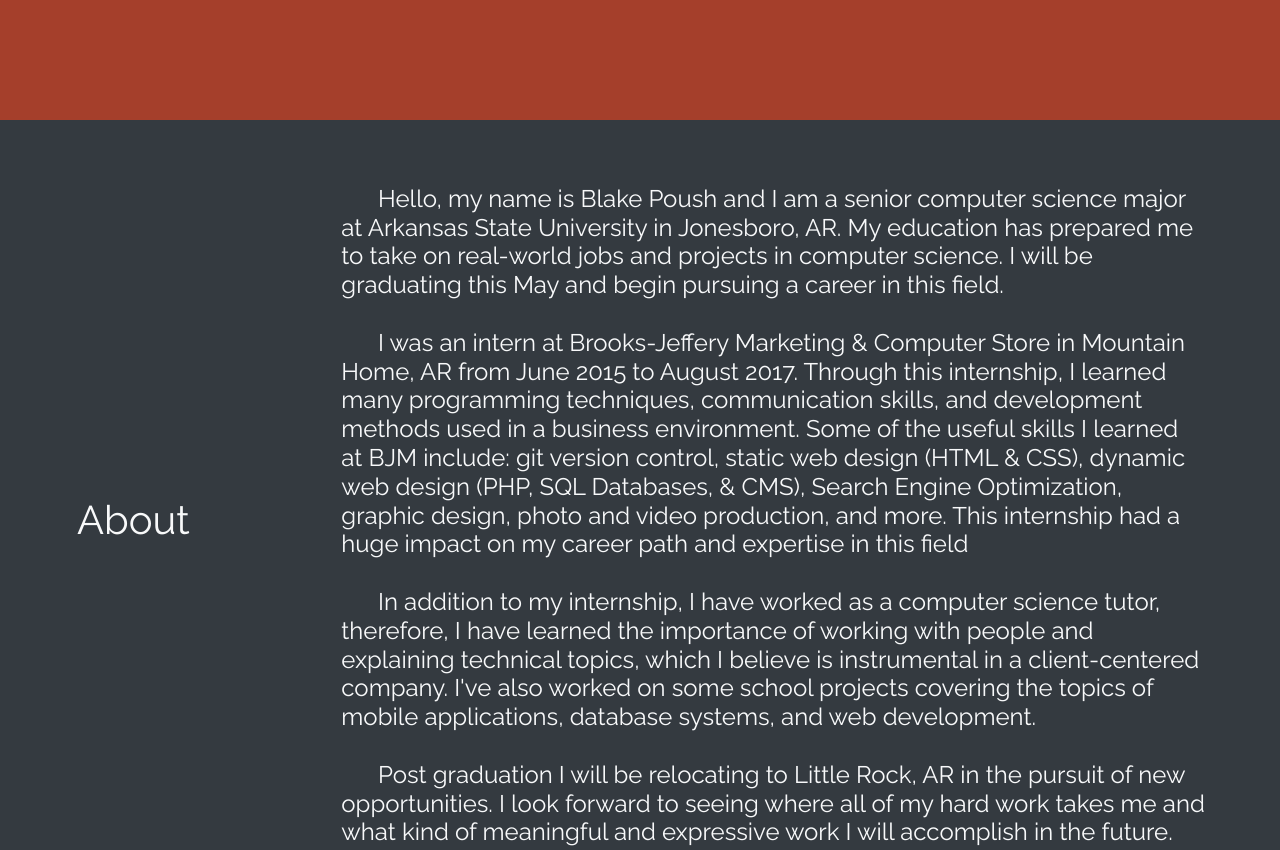
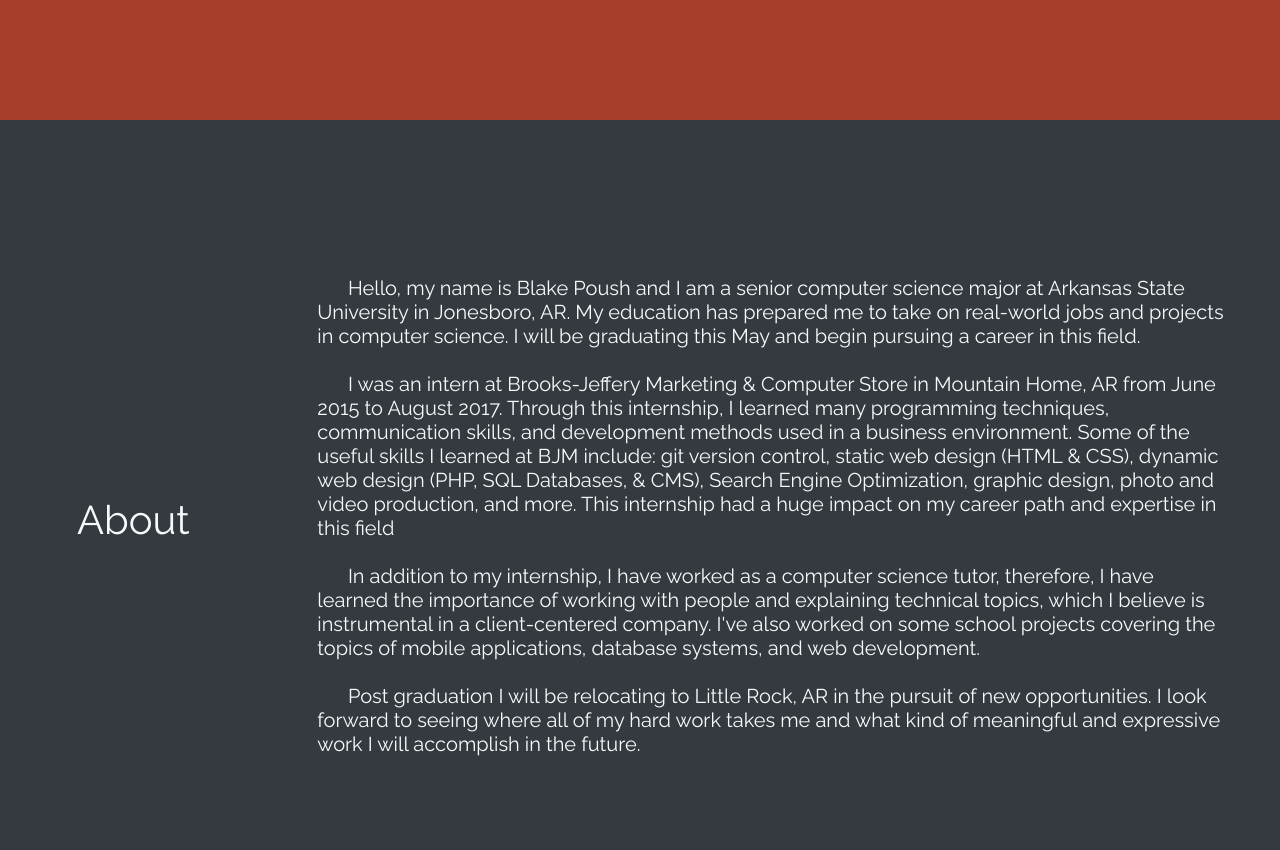
Before and after one commit to blakepoush/blakepoush.github.io, a plain HTML site: page index.html in a window 1280 px wide. Shown: the part 680-1530 px from the top of the page. Drawn offline with nearby package versions, Linux system fonts and the light colour scheme.

Commit message:
minor styling adjustments

```diff
--- a/index.html
+++ b/index.html
@@ -26,8 +26,8 @@
     </section>
     <section id="about" class="row content-view container-fluid p-0 text-light">
         <h1 class="col-sm-2 m-auto py-3 text-center">About</h1>
-        <div class="col-sm-9 m-auto py-5 px-5">
-            <h4>&nbsp;&nbsp;&nbsp;&nbsp;&nbsp;&nbsp;Hello, my name is Blake Poush and I am a senior computer science major at Arkansas State University in Jonesboro, AR.
+        <div class="col-sm-9 m-auto py-5 px-4">
+            <h5>&nbsp;&nbsp;&nbsp;&nbsp;&nbsp;&nbsp;Hello, my name is Blake Poush and I am a senior computer science major at Arkansas State University in Jonesboro, AR.
                 My education has prepared me to take on real-world jobs and projects in computer science.
                 I will be graduating this May and begin pursuing a career in this field.
             </br></br>&nbsp;&nbsp;&nbsp;&nbsp;&nbsp;&nbsp;I was an intern at Brooks-Jeffery Marketing &amp; Computer Store in Mountain Home, AR from June 2015 to August 2017. Through this internship, I learned many programming techniques, communication skills, and development methods used in a business environment.
@@ -39,7 +39,7 @@
             </br></br>&nbsp;&nbsp;&nbsp;&nbsp;&nbsp;&nbsp;Post graduation I will be relocating to Little Rock, AR in the pursuit of new opportunities.
                  I look forward to seeing where all of my hard work takes me and what kind of meaningful and
                  expressive work I will accomplish in the future.<br />
-        </h4>
+        </h5>
         </div>
     </section>
     <section id="contact" class="row content-view container-fluid p-0">
```
